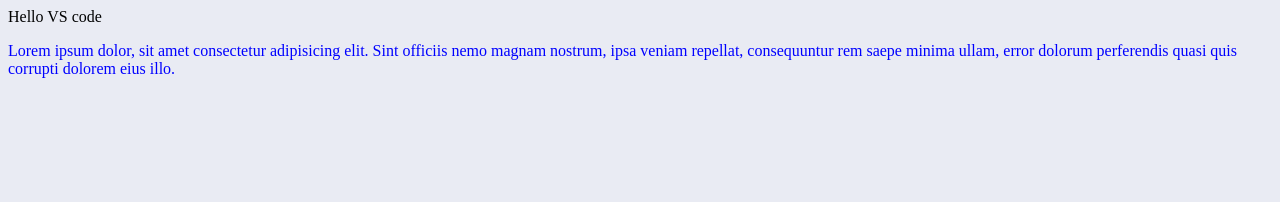
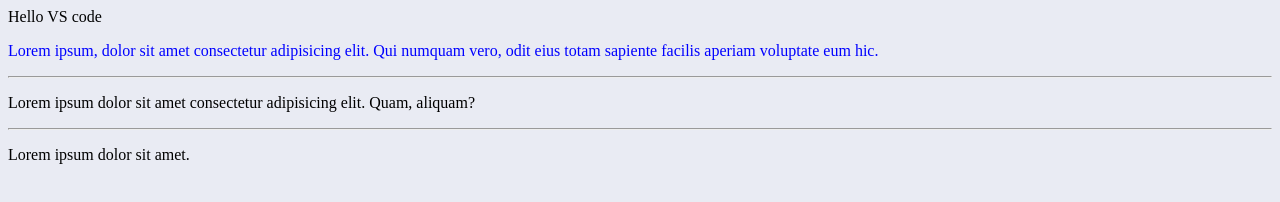
Before and after one commit to Denis-31101988/git1, a plain HTML site: page index.html in a window 1280 px wide. Drawn offline with Linux system fonts and the light colour scheme.

Commit message:
first commit

```diff
--- a/index.html
+++ b/index.html
@@ -8,6 +8,10 @@
 </head>
 <body>
 	 Hello VS code
-	 <p class="text">Lorem ipsum dolor, sit amet consectetur adipisicing elit. Sint officiis nemo magnam nostrum, ipsa veniam repellat, consequuntur rem saepe minima ullam, error dolorum perferendis quasi quis corrupti dolorem eius illo.</p>
+	 <p class="text">Lorem ipsum, dolor sit amet consectetur adipisicing elit. Qui numquam vero, odit eius totam sapiente facilis aperiam voluptate eum hic.</p>
+	 <hr/>
+	 <p>Lorem ipsum dolor sit amet consectetur adipisicing elit. Quam, aliquam?</p>
+	 <hr/>
+	 <p>Lorem ipsum dolor sit amet.</p>
 </body>
 </html>
```
Also changed, not shown: 1 other file.
